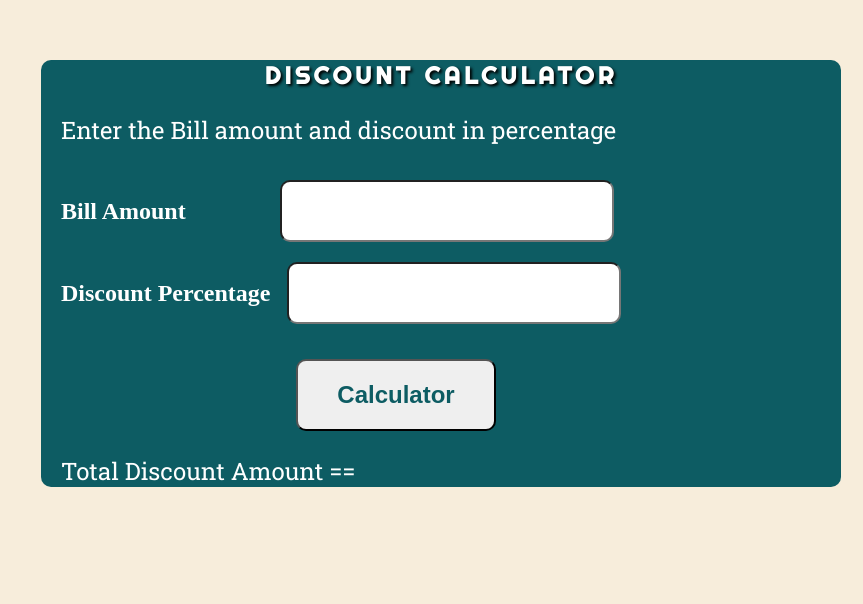
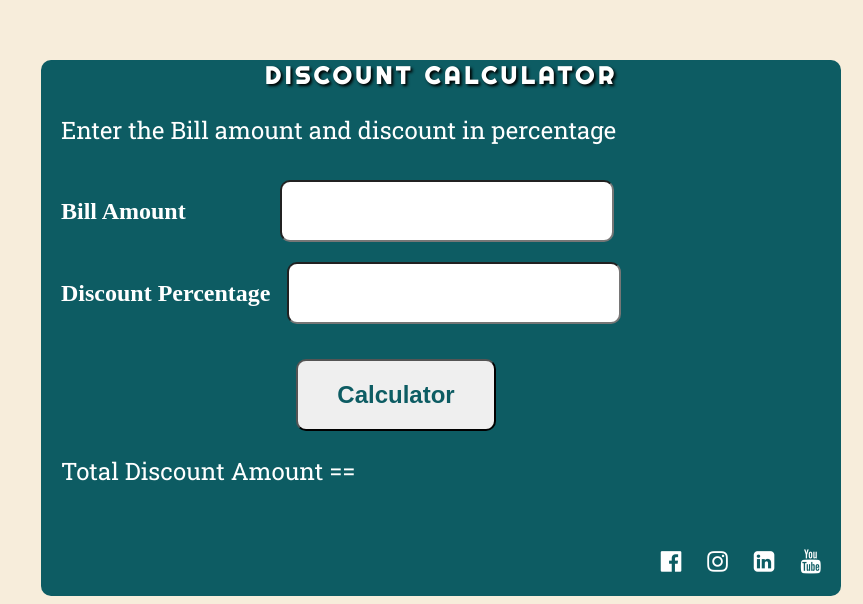
Before and after one commit to TejalKorhalkar/discount-calculator, a plain HTML site: page index.html in a window 1280 px wide. Shown: the part 240-844 px from the top of the page, without its empty margins (417-1280 px from the left). Before the commit the page ends 800 px from the top, so only its background shows below. Drawn offline with Linux system fonts and the light colour scheme.

Commit message:
Insert social media links
Insert social media links

```diff
--- a/index.html
+++ b/index.html
@@ -12,6 +12,10 @@
     <link rel="preconnect" href="https://fonts.googleapis.com">
     <link rel="preconnect" href="https://fonts.gstatic.com" crossorigin>
     <link href="https://fonts.googleapis.com/css2?family=Righteous&family=Roboto+Slab&display=swap" rel="stylesheet">
+    <link
+      rel="stylesheet"
+      href="https://cdnjs.cloudflare.com/ajax/libs/font-awesome/4.7.0/css/font-awesome.min.css"
+    />
 </head>
 <body>
 
@@ -25,7 +29,17 @@
             <input type="number"> <br>
             <button id="calculator"> Calculator </button>
         </form>
-        <p id="total"> Total Discount Amount == </p>
+        <p id="total"> Total Discount Amount == </p><br>
+        <div class="socialMedia">
+            <a href="https://www.facebook.com" targrt="blank">
+            <i class="fa fa-facebook-official" aria-hidden="true"></i></a>
+            <a href="https://www.instagram.com" target="blank">
+            <i class="fa fa-instagram" aria-hidden="true"></i></a>
+            <a href="https://www.linkedin.com" target="blank">
+            <i class="fa fa-linkedin-square" aria-hidden="true"></i></a>
+            <a class="socialmedia" href="https://www.youtube.com" target="blank">
+            <i class="fa fa-youtube" aria-hidden="true"></i></a>
+        </div>
     </div>
 
 </body>
--- a/style.css
+++ b/style.css
@@ -57,3 +57,9 @@ input{
 #total{
     text-align: centers;
 }
+.socialMedia{
+    padding: 20px;
+    text-align: end;
+    font-size: x-large;
+    word-spacing: 20px;
+}
```
